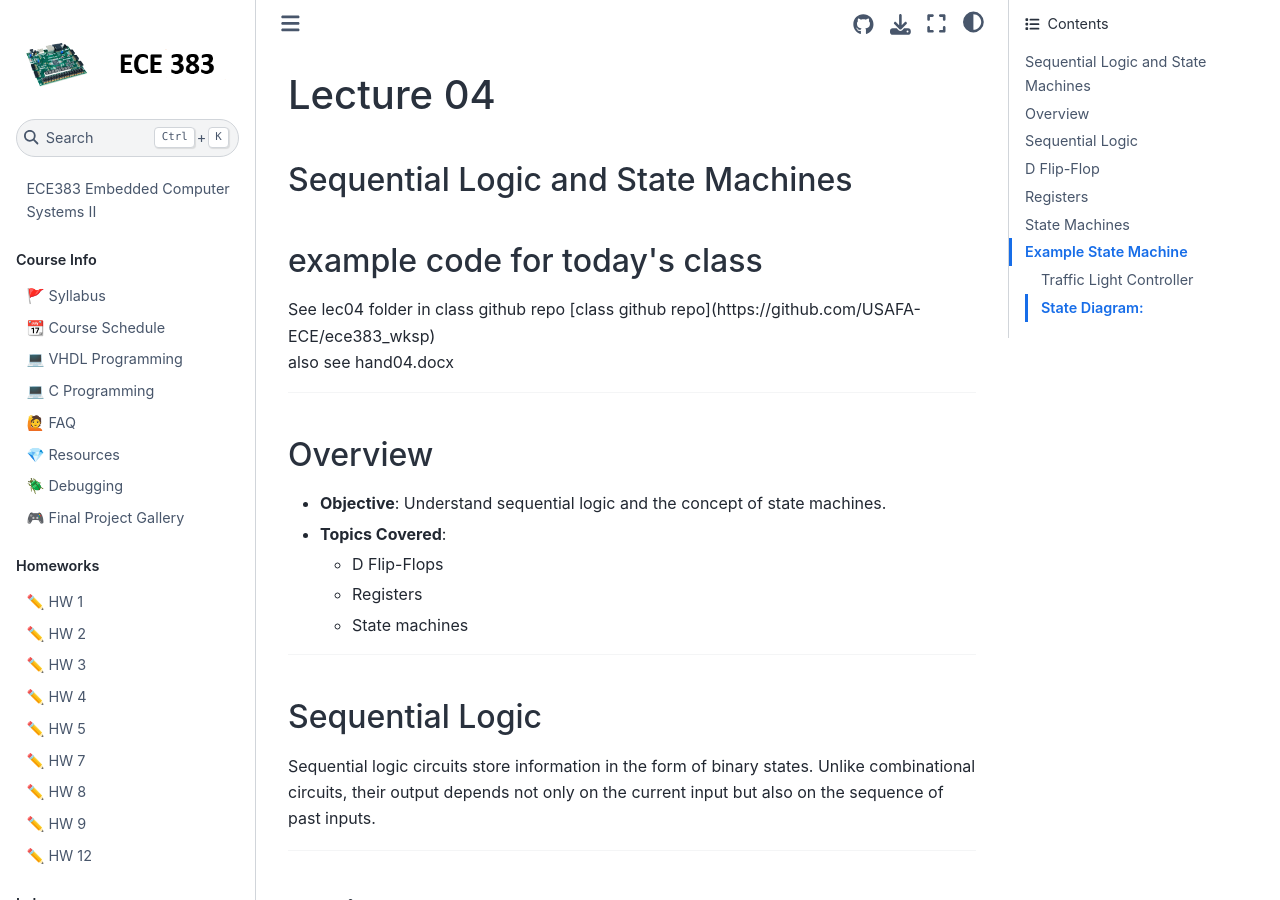
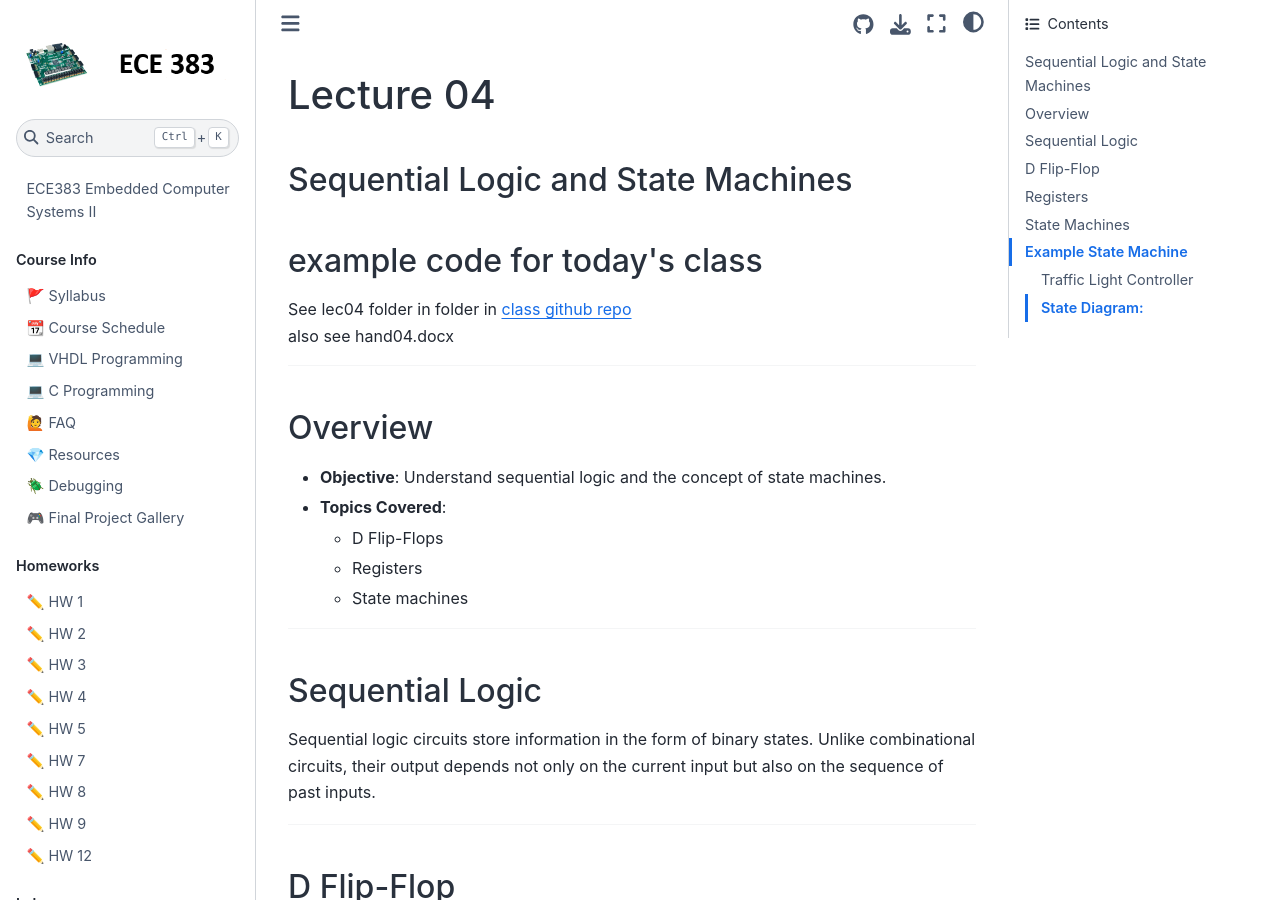
Before and after one commit to USAFA-ECE/ece383, a Jupyter Book: the page built from book/Lectures/Lecture04.md, in a window 1280 px wide and 900 px high. Built offline with Jupyter Book 1.0.4 settings and Sphinx 7.4.7 and the Sphinx Book theme 1.1.4, drawn with Linux system fonts in a browser that asks for light colours; pages that are not in the unit, such as notebooks, are missing from menus.

Commit message:
Update and rename Lecture4.md to Lecture04.md

```diff
--- a/book/Lectures/Lecture4.md
+++ b/book/Lectures/Lecture04.md
@@ -2,7 +2,7 @@
 ## Sequential Logic and State Machines
 
 <h2>example code for today's class</h2>
-	See lec04 folder in class github repo [class github repo](https://github.com/USAFA-ECE/ece383_wksp)
+	See lec04 folder in folder in <a href="https://github.com/USAFA-ECE/ece383_wksp">class github repo</a>
   <br>also see hand04.docx
 
 ---
```
